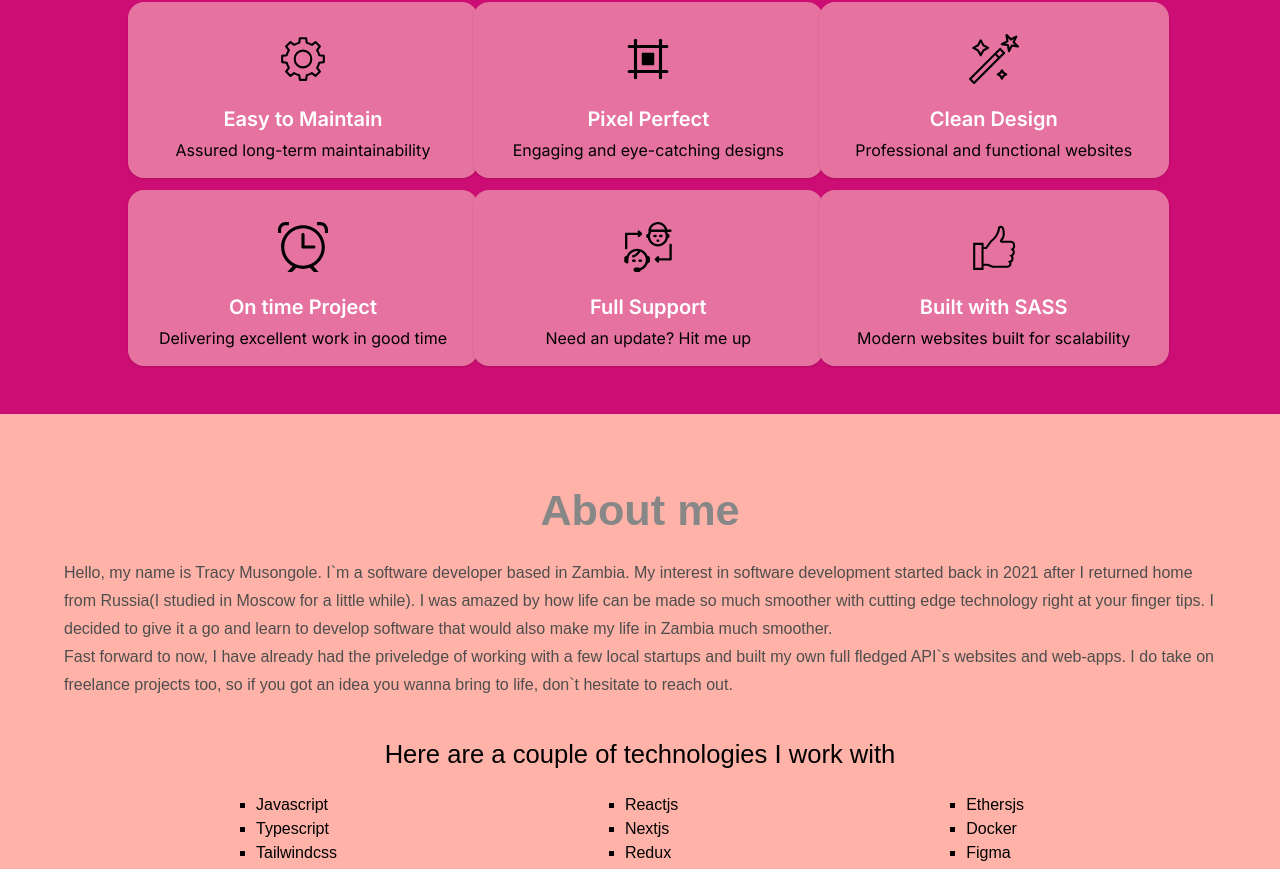
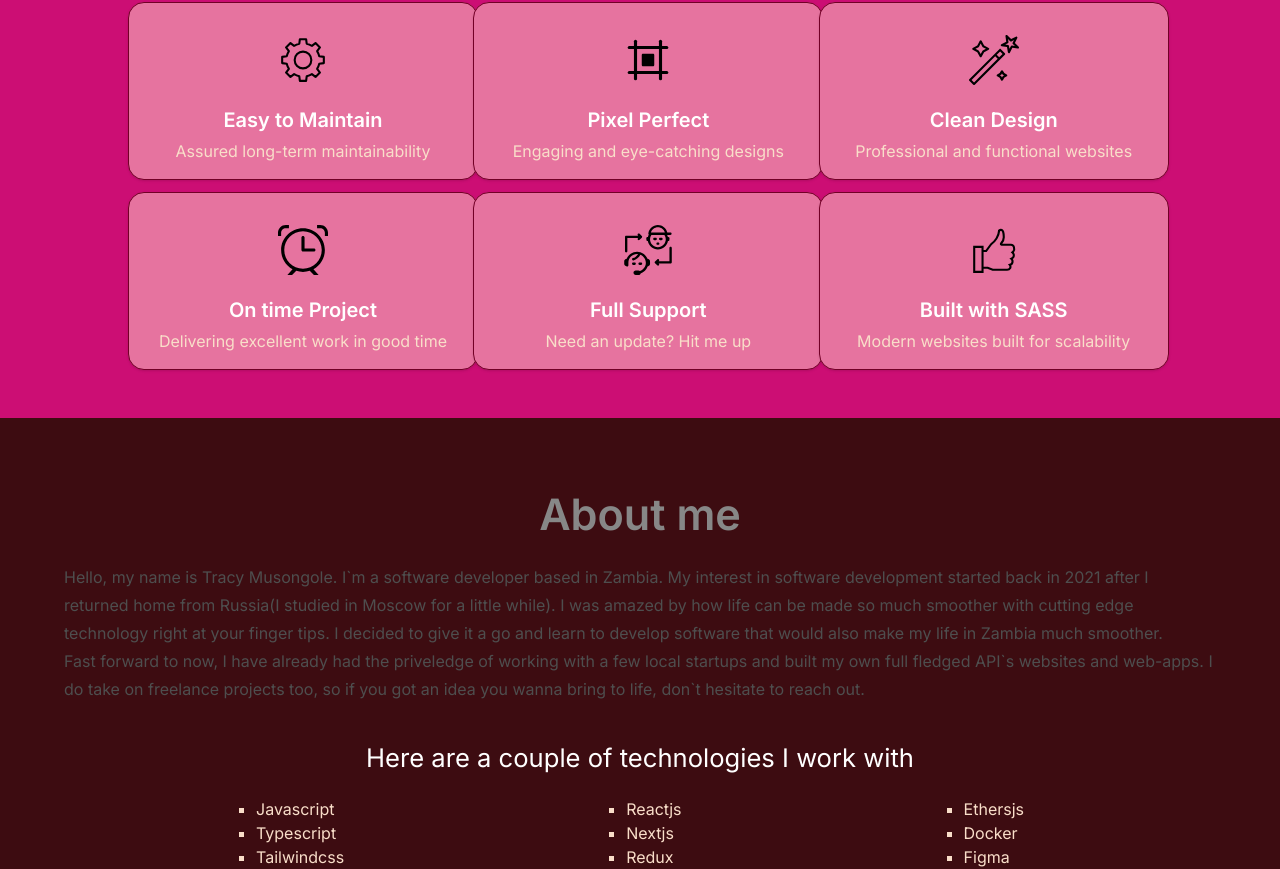
Before and after one commit to TracyMuso/tfp, a Next.js app: page / in a window 1280 px wide. Shown: the part 975-1844 px from the top of the page. Built offline with nearby package versions, Linux system fonts and the light colour scheme.

Commit message:
feat(fix-design-scheme): update website colors and fonts

```diff
--- a/styles/globals.css
+++ b/styles/globals.css
@@ -4,20 +4,44 @@
 
 body {
   padding: 0;
-  background-color: #ffb2a7;
+  background-color: #3d0c11;
+}
+
+h1,
+h2,
+h3,
+h4 {
+  color: #fff;
+}
+
+p,
+span,
+li {
+  color: #f9dec9;
 }
 
 button {
-  background-color: #cc0e74;
+  background-color: #ff7f51;
 }
 
 button:hover {
-  background-color: #fd78bf;
+  background-color: #ff9b54;
+}
+
+button:active {
+  background: #ffe1a8;
+  color: #4f000b;
+}
+
+.secondaryText {
+  color: #ce4257;
 }
 
 .card {
-  box-shadow: #ffb2a7;
+  box-shadow: #d80032;
   background-color: #e6739f;
+  border: solid 1px #720026;
+  color: #4f000b;
 }
 
 .cute-text {
--- a/tailwind.config.ts
+++ b/tailwind.config.ts
@@ -1,3 +1,6 @@
+/* eslint-disable @typescript-eslint/no-unused-vars */
+import { Libre_Baskerville, Source_Sans_3 } from "next/font/google";
+
 /** @type {import('tailwindcss').Config} */
 module.exports = {
   content: [
@@ -37,8 +40,8 @@ module.exports = {
         },
       },
       fontFamily: {
-        Montserrat: ["Montserrat", "sans-serif"],
-        Poppins: ["Poppins", "sans-serif"],
+        Libre_Baskerville: ["Libre Baskerville ", "sans-serif"],
+        Source_Sans_3: ["Source Sans 3", "sans-serif"],
         Inter: ["Inter", "sans-serif"],
       },
       lineHeight: {
```
Also changed, not shown: 1 other file (tests, documents, lock files or other folders).
